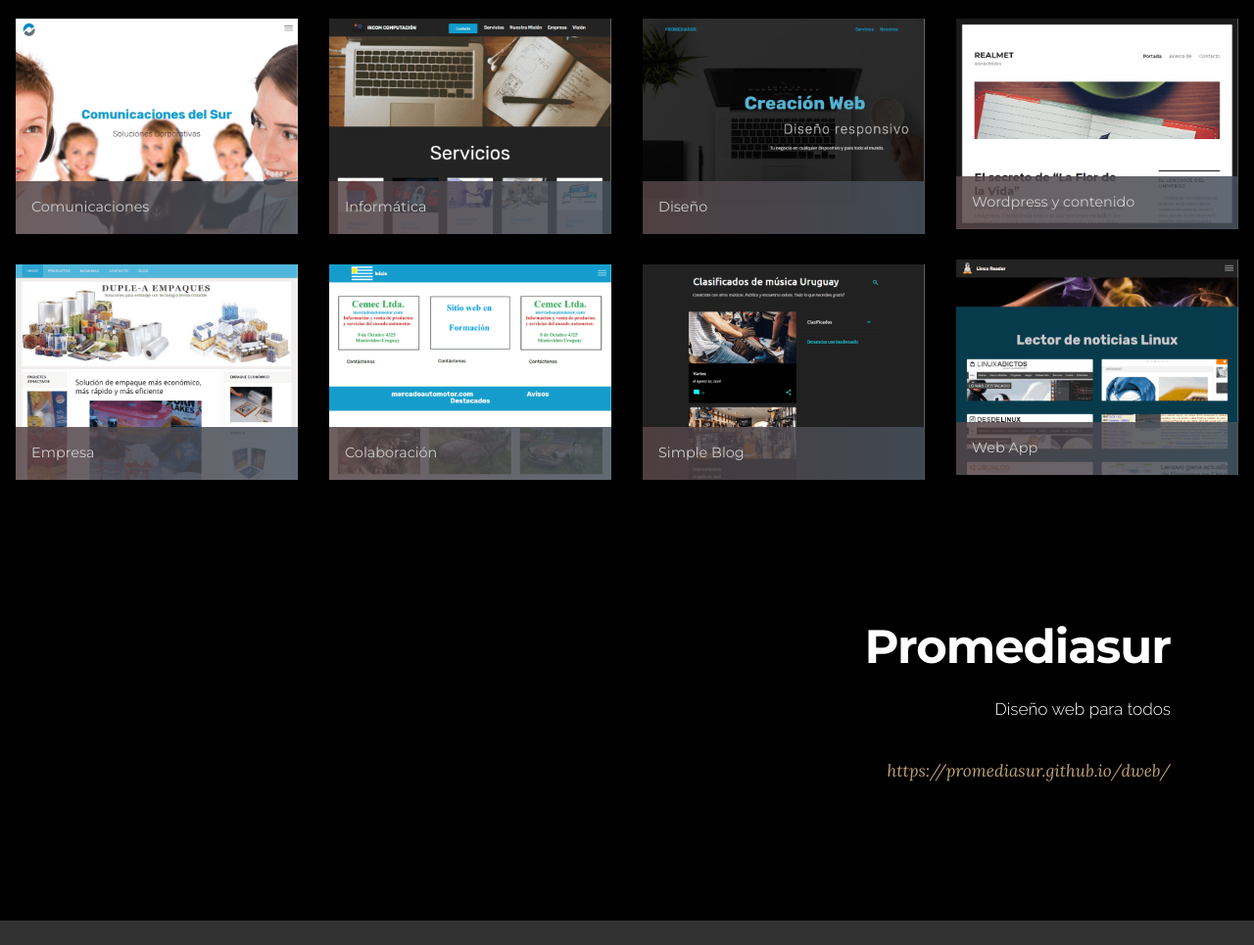
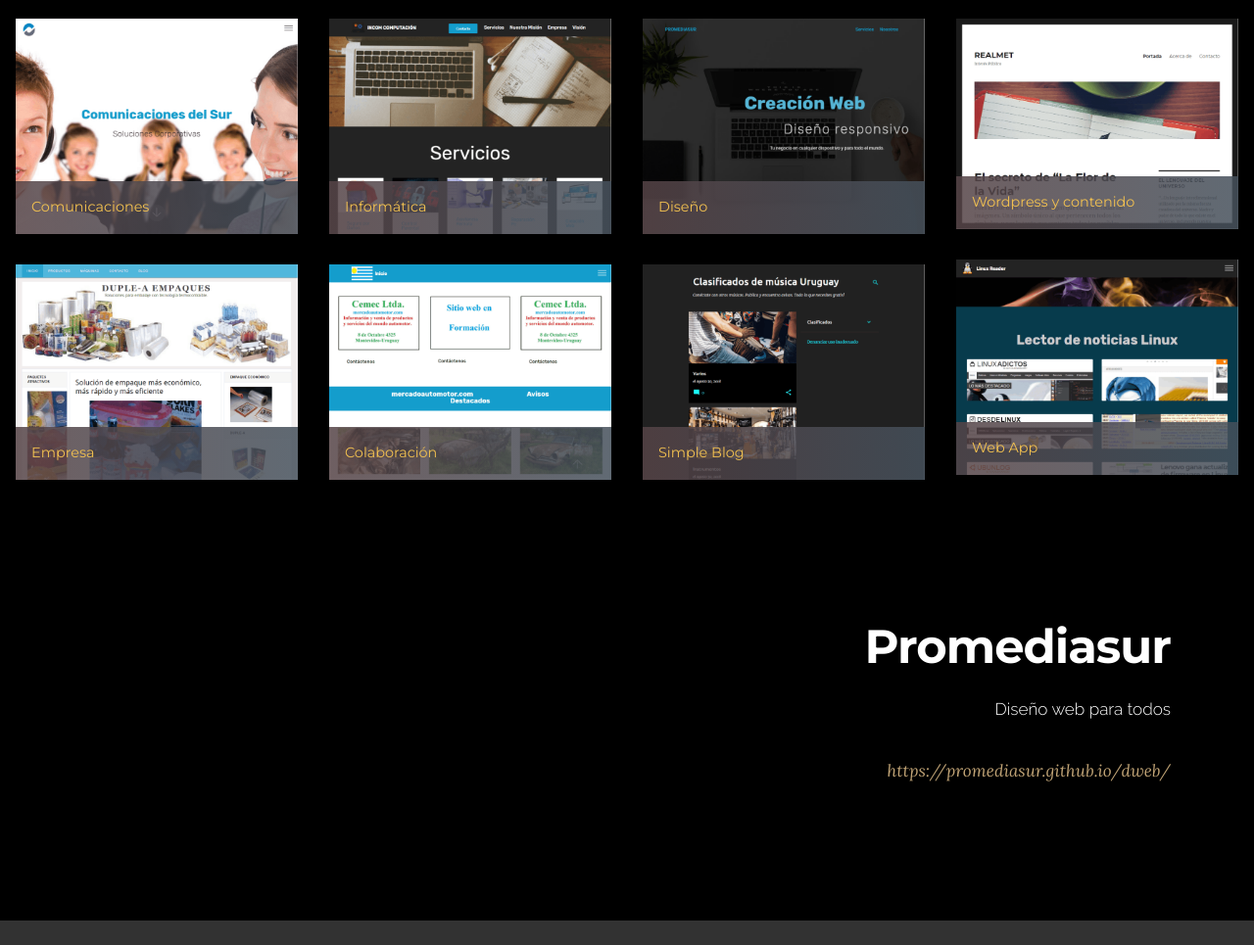
Before and after one commit to promediasur/portfolio, a plain HTML site: page index.html in a window 1280 px wide. Shown: the part 821-1786 px from the top of the page at 98% size. Drawn offline with Linux system fonts and the light colour scheme.

Commit message:
create github pages

```diff
--- a/index.html
+++ b/index.html
@@ -47,7 +47,7 @@
 
 </section>
 
-<section class="engine"><a href="https://mobirise.me/o">one page web templates</a></section><section class="mbr-gallery mbr-section mbr-section-nopadding mbr-slider-carousel" data-filter="false" id="gallery3-1" data-rv-view="2" style="background-color: rgb(0, 0, 0); padding-top: 1.5rem; padding-bottom: 3rem;">
+<section class="engine"><a href="https://mobirise.me/q">free responsive site templates</a></section><section class="mbr-gallery mbr-section mbr-section-nopadding mbr-slider-carousel" data-filter="false" id="gallery3-1" data-rv-view="2" style="background-color: rgb(0, 0, 0); padding-top: 1.5rem; padding-bottom: 3rem;">
     <!-- Filter -->
 
 
@@ -64,7 +64,7 @@
                             <img src="assets/images/comunicaciones-1008x768-800x610.png" alt="" title="">
 
                             <span class="icon-focus"></span>
-                            <span class="mbr-gallery-title">Comunicaciones</span>
+                            <span class="mbr-gallery-title"><a href="https://promediasur.github.io/comunication/" target="_blank">Comunicaciones</a></span>
                         </div>
                     </div><div class="mbr-gallery-item mbr-gallery-item__mobirise3 mbr-gallery-item--p1" data-video-url="false" data-tags="Responsive">
                         <div href="#lb-gallery3-1" data-slide-to="1" data-toggle="modal">
@@ -74,7 +74,7 @@
                             <img src="assets/images/incom-pc-1008x768-800x610.png" alt="" title="">
 
                             <span class="icon-focus"></span>
-                            <span class="mbr-gallery-title">Informática</span>
+                            <span class="mbr-gallery-title"><a href="https://promediasur.github.io/pc/" target="_blank">Informática</a></span>
                         </div>
                     </div><div class="mbr-gallery-item mbr-gallery-item__mobirise3 mbr-gallery-item--p1" data-video-url="false" data-tags="Creative">
                         <div href="#lb-gallery3-1" data-slide-to="2" data-toggle="modal">
@@ -84,7 +84,7 @@
                             <img src="assets/images/promediasur-1008x768-800x610.png" alt="" title="">
 
                             <span class="icon-focus"></span>
-                            <span class="mbr-gallery-title">Diseño</span>
+                            <span class="mbr-gallery-title"><a href="https://promediasur.github.io/dweb/" target="_blank">Diseño</a></span>
                         </div>
                     </div><div class="mbr-gallery-item mbr-gallery-item__mobirise3 mbr-gallery-item--p1" data-video-url="false" data-tags="Animated">
                         <div href="#lb-gallery3-1" data-slide-to="3" data-toggle="modal">
@@ -94,7 +94,7 @@
                             <img src="assets/images/wordpress-y-contenido-1008x752-800x597.png" alt="" title="">
 
                             <span class="icon-focus"></span>
-                            <span class="mbr-gallery-title">Wordpress y contenido</span>
+                            <span class="mbr-gallery-title"><a href="https://realmet.wordpress.com/" target="_blank">Wordpress y contenido</a></span>
                         </div>
                     </div><div class="mbr-gallery-item mbr-gallery-item__mobirise3 mbr-gallery-item--p1" data-video-url="false" data-tags="Awesome">
                         <div href="#lb-gallery3-1" data-slide-to="4" data-toggle="modal">
@@ -104,7 +104,7 @@
                             <img src="assets/images/app-blog-1008x768-800x610.png" alt="" title="">
 
                             <span class="icon-focus"></span>
-                            <span class="mbr-gallery-title">Web App</span>
+                            <span class="mbr-gallery-title"><a href="https://promediasur.github.io/linux-reader/" target="_blank">Web App</a></span>
                         </div>
                     </div><div class="mbr-gallery-item mbr-gallery-item__mobirise3 mbr-gallery-item--p1" data-video-url="false" data-tags="Beautiful">
                         <div href="#lb-gallery3-1" data-slide-to="5" data-toggle="modal">
@@ -114,7 +114,7 @@
                             <img src="assets/images/empresa-empaques-1008x768-800x610.png" alt="" title="">
 
                             <span class="icon-focus"></span>
-                            <span class="mbr-gallery-title">Empresa</span>
+                            <span class="mbr-gallery-title"><a href="http://www.empaquetermocontraible.com.uy" target="_blank">Empresa</a></span>
                         </div>
                     </div><div class="mbr-gallery-item mbr-gallery-item__mobirise3 mbr-gallery-item--p1" data-video-url="false" data-tags="Responsive">
                         <div href="#lb-gallery3-1" data-slide-to="6" data-toggle="modal">
@@ -124,7 +124,7 @@
                             <img src="assets/images/alumnos-1008x768-800x610.png" alt="" title="">
 
                             <span class="icon-focus"></span>
-                            <span class="mbr-gallery-title">Colaboración</span>
+                            <span class="mbr-gallery-title"><a href="http://mercadoautomotor.com" target="_blank">Colaboración</a></span>
                         </div>
                     </div><div class="mbr-gallery-item mbr-gallery-item__mobirise3 mbr-gallery-item--p1" data-video-url="false" data-tags="Animated">
                         <div href="#lb-gallery3-1" data-slide-to="7" data-toggle="modal">
@@ -134,7 +134,7 @@
                             <img src="assets/images/blog-msica-1008x768-800x610.png" alt="" title="">
 
                             <span class="icon-focus"></span>
-                            <span class="mbr-gallery-title">Simple Blog</span>
+                            <span class="mbr-gallery-title"><a href="https://clasificadosdemusica.blogspot.com/" target="_blank">Simple Blog</a></span>
                         </div>
                     </div>
                 </div>
```
Also changed, not shown: 1 other file.
